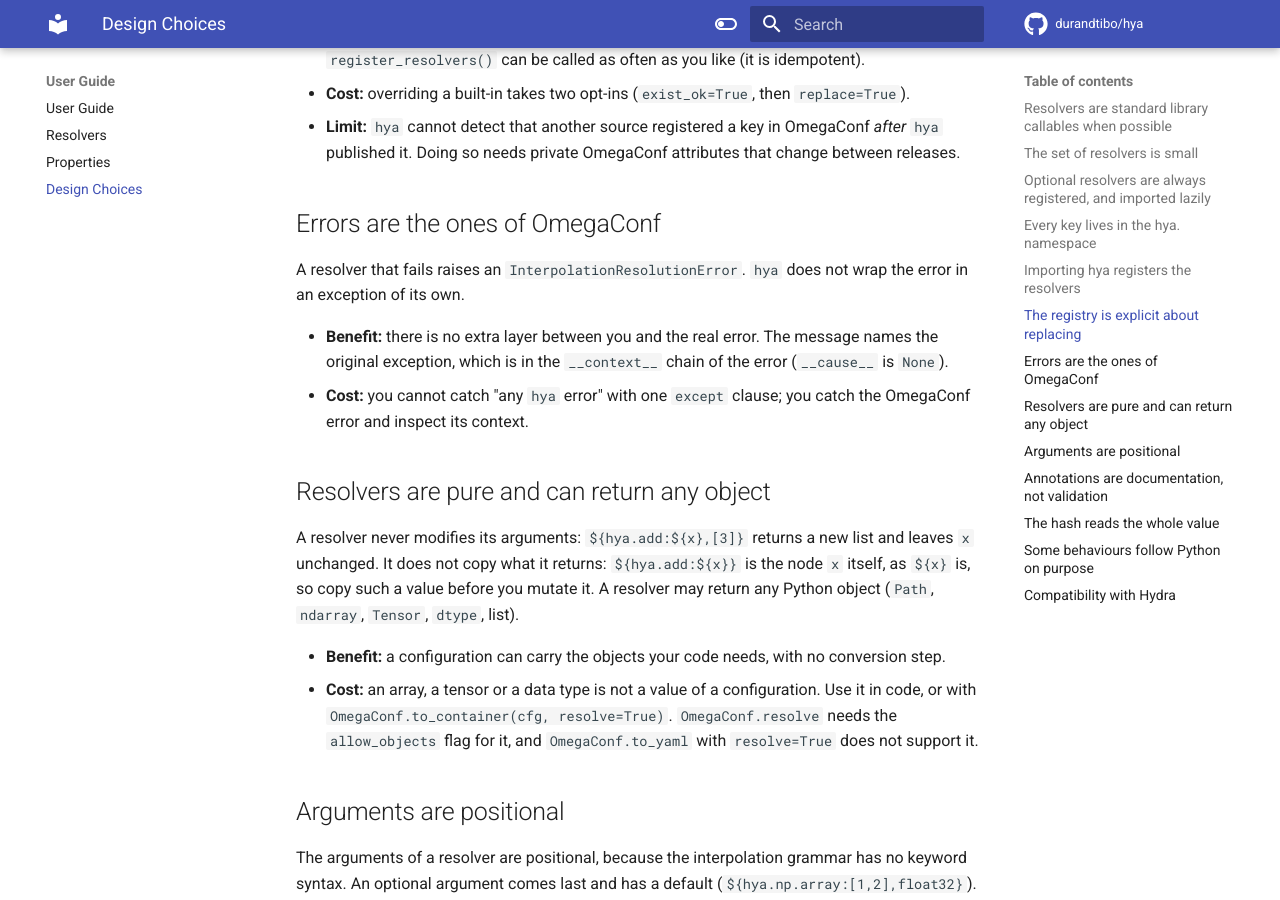
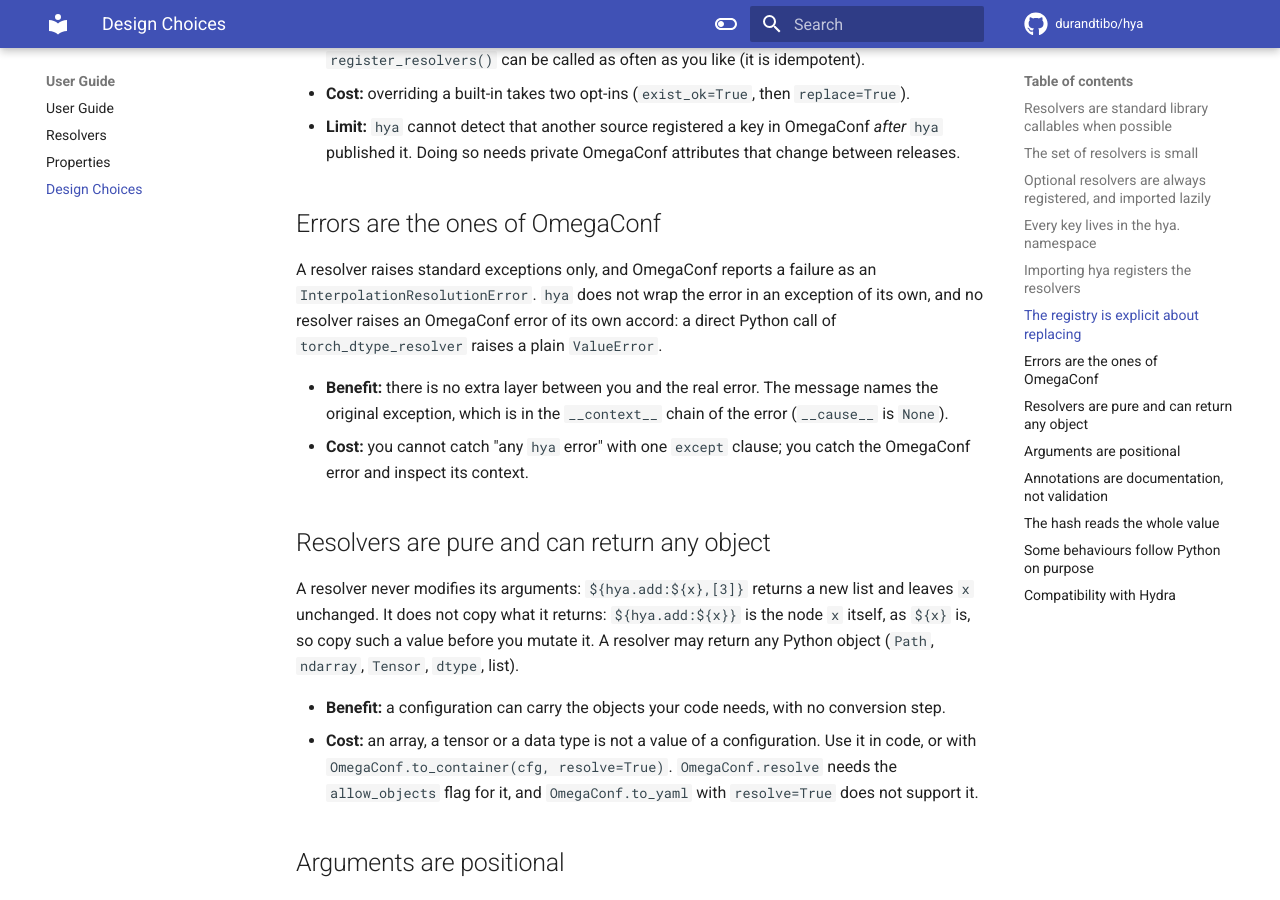
Before and after one commit to durandtibo/hya, an MkDocs documentation site: the page built from docs/docs/design.md, in a window 1280 px wide and 900 px high, scrolled down 2366 px. Built offline with MkDocs 1.6.1 and Material for MkDocs 9.7.7, drawn with Linux system fonts in a browser that asks for light colours; comment, search, counter and statistics services are not loaded; the version menu is left out.

Commit message:
Raise a ValueError for an unknown data type name
Co-Authored-By: Claude Sonnet 5.5 <noreply@anthropic.com>

```diff
--- a/docs/docs/design.md
+++ b/docs/docs/design.md
@@ -90,8 +90,10 @@ to replace silently:
 
 ## Errors are the ones of OmegaConf
 
-A resolver that fails raises an `InterpolationResolutionError`. `hya` does not wrap the error in an
-exception of its own.
+A resolver raises standard exceptions only, and OmegaConf reports a failure as an
+`InterpolationResolutionError`. `hya` does not wrap the error in an exception of its own, and no
+resolver raises an OmegaConf error of its own accord: a direct Python call of
+`torch_dtype_resolver` raises a plain `ValueError`.
 
 - **Benefit:** there is no extra layer between you and the real error. The message names the
   original exception, which is in the `__context__` chain of the error (`__cause__` is `None`).
```
Also changed, not shown: docs/docs/properties.md (+4 -1 lines), docs/docs/resolvers.md (+3 -2 lines), 3 other files.
